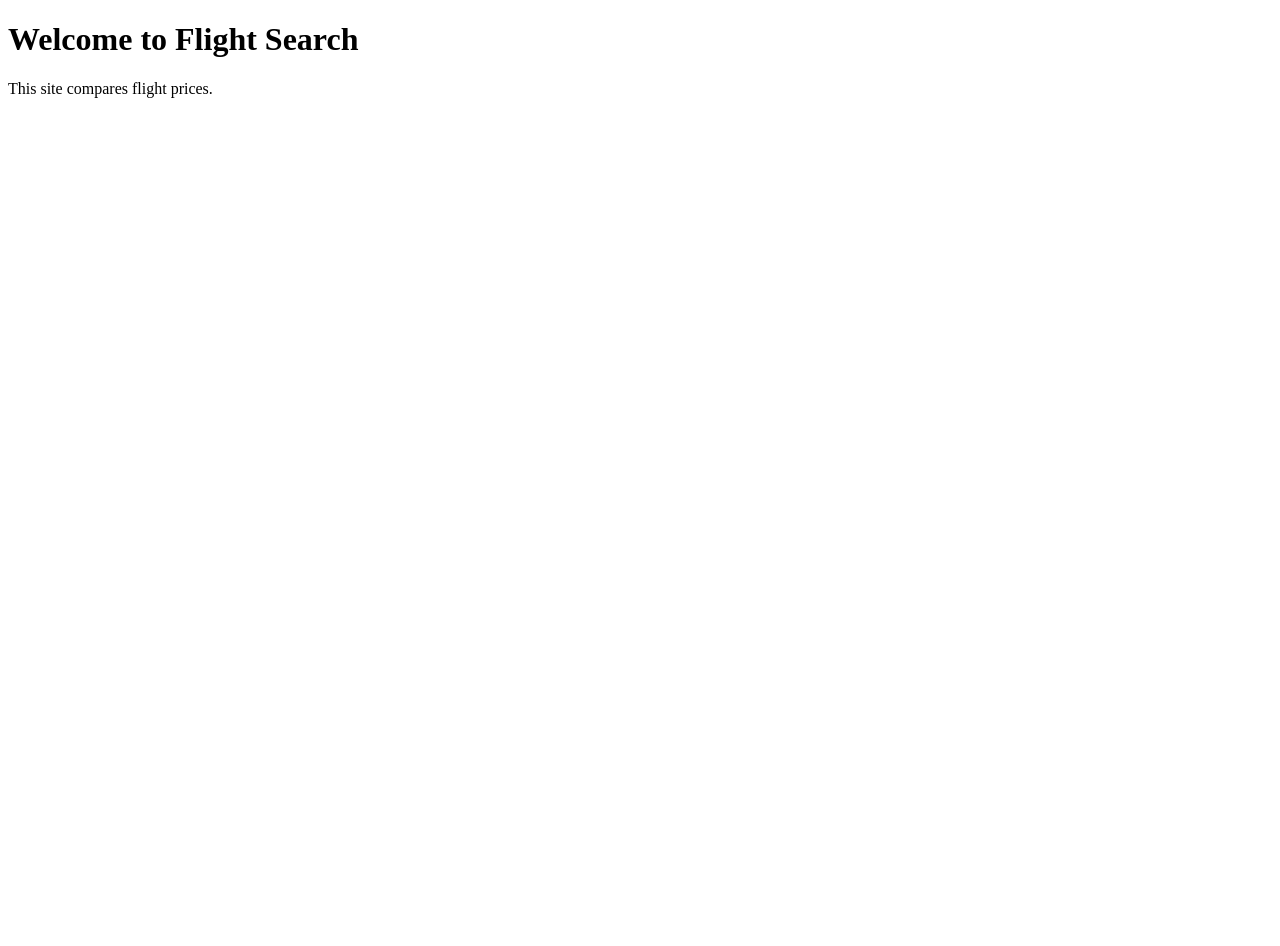
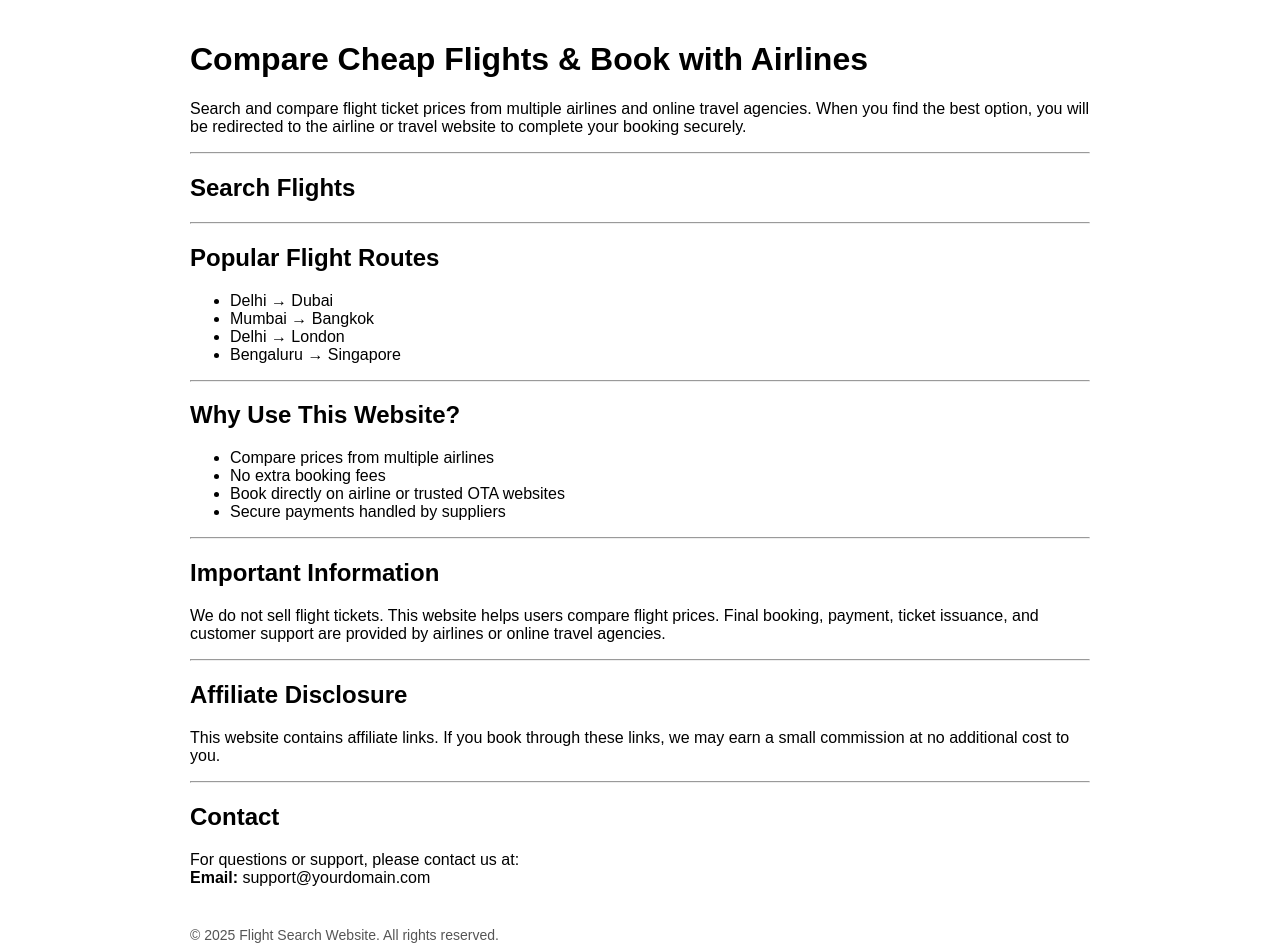
Before and after one commit to bishnuagarwal/flight-search-website, a plain HTML site: page index.html in a window 1280 px wide. Before the commit the page ends 800 px from the top, so only its background shows below. Drawn offline with Linux system fonts and the light colour scheme.

Commit message:
Revamp index.html with SEO and content updates
Updated the HTML structure and added metadata for better SEO. Enhanced the content to provide more information about flight comparison services.

```diff
--- a/index.html
+++ b/index.html
@@ -1,11 +1,81 @@
 <!DOCTYPE html>
-<html>
+<html lang="en">
 <head>
-  <title>Flight Search</title>
+  <meta charset="UTF-8">
+  <title>Compare Cheap Flights | Book with Airlines</title>
+  <meta name="description" content="Compare cheap flight tickets and book directly with airlines and trusted travel sites. No booking fees.">
+  <meta name="viewport" content="width=device-width, initial-scale=1.0">
 </head>
-<body>
-  <h1>Welcome to Flight Search</h1>
-  <p>This site compares flight prices.</p>
+
+<body style="font-family: Arial, sans-serif; max-width: 900px; margin: auto; padding: 20px;">
+
+  <h1>Compare Cheap Flights & Book with Airlines</h1>
+
+  <p>
+    Search and compare flight ticket prices from multiple airlines and online travel agencies.
+    When you find the best option, you will be redirected to the airline or travel website
+    to complete your booking securely.
+  </p>
+
+  <hr>
+
+  <h2>Search Flights</h2>
+
+  <!-- AVIASALES SEARCH WIDGET START -->
+  <!-- Paste your Aviasales search widget code BELOW this line -->
+
+  <!-- AVIASALES SEARCH WIDGET END -->
+
+  <hr>
+
+  <h2>Popular Flight Routes</h2>
+  <ul>
+    <li>Delhi → Dubai</li>
+    <li>Mumbai → Bangkok</li>
+    <li>Delhi → London</li>
+    <li>Bengaluru → Singapore</li>
+  </ul>
+
+  <hr>
+
+  <h2>Why Use This Website?</h2>
+  <ul>
+    <li>Compare prices from multiple airlines</li>
+    <li>No extra booking fees</li>
+    <li>Book directly on airline or trusted OTA websites</li>
+    <li>Secure payments handled by suppliers</li>
+  </ul>
+
+  <hr>
+
+  <h2>Important Information</h2>
+  <p>
+    We do not sell flight tickets. This website helps users compare flight prices.
+    Final booking, payment, ticket issuance, and customer support are provided
+    by airlines or online travel agencies.
+  </p>
+
+  <hr>
+
+  <h2>Affiliate Disclosure</h2>
+  <p>
+    This website contains affiliate links. If you book through these links,
+    we may earn a small commission at no additional cost to you.
+  </p>
+
+  <hr>
+
+  <h2>Contact</h2>
+  <p>
+    For questions or support, please contact us at:<br>
+    <strong>Email:</strong> support@yourdomain.com
+  </p>
+
+  <footer style="margin-top: 40px; font-size: 14px; color: #555;">
+    <p>
+      © 2025 Flight Search Website. All rights reserved.
+    </p>
+  </footer>
+
 </body>
-
 </html>
```
